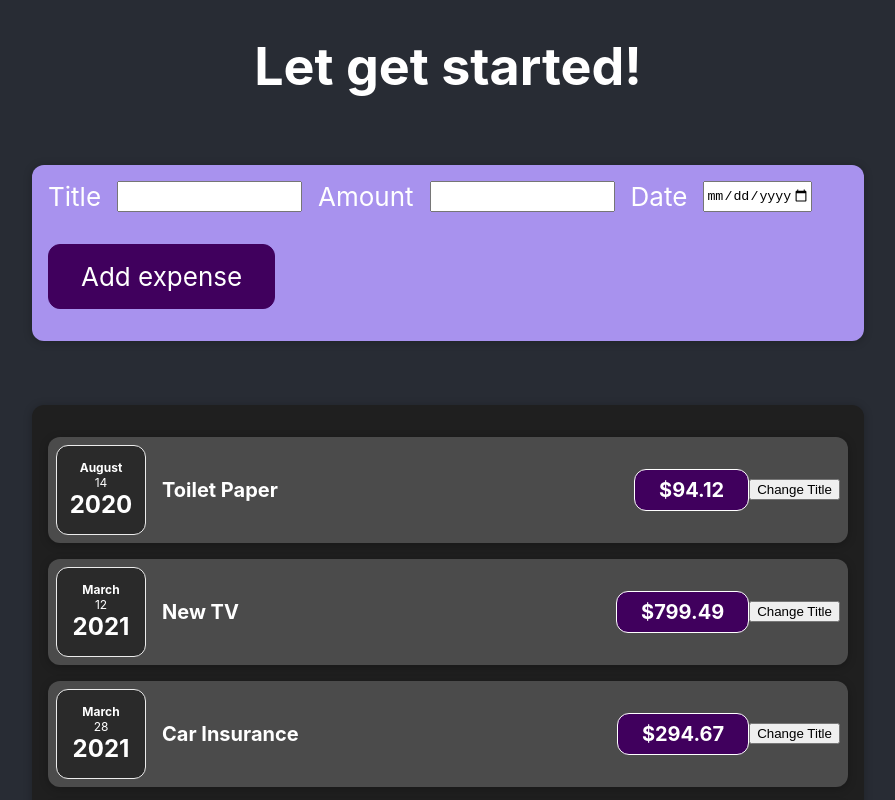
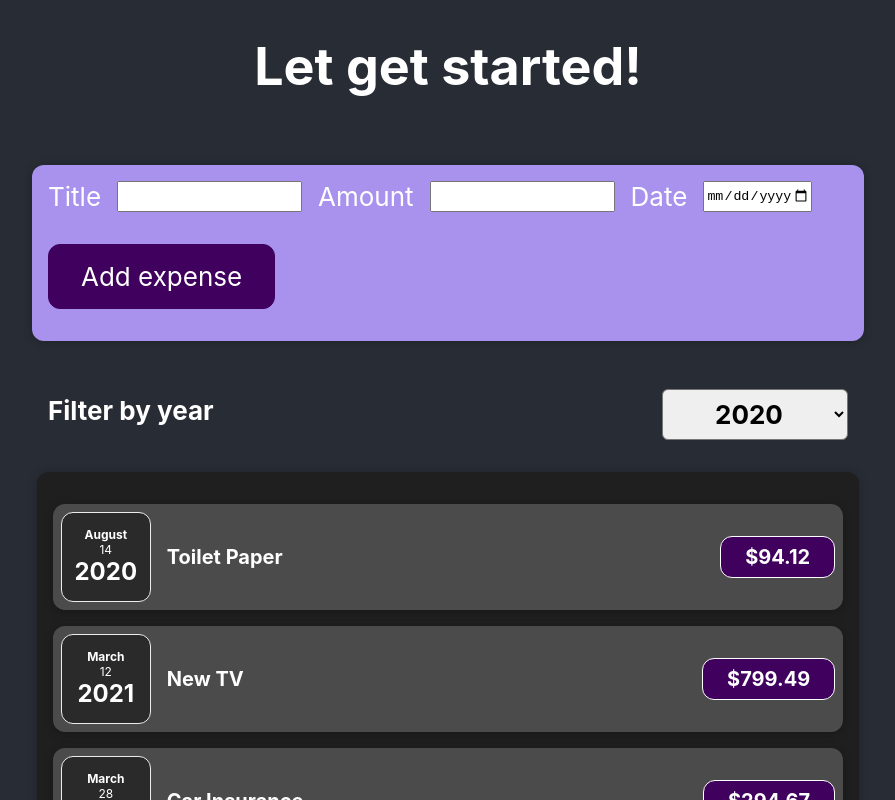
Before and after one commit to tien198/react-practice, a React (Create React App) app: page / in a window 1280 px wide. Shown: the top 800 px of the page, without its empty margins (192-1087 px from the left). Built offline with nearby package versions, Linux system fonts and the light colour scheme.

Commit message:
stateful list

```diff
--- a/src/App.jsx
+++ b/src/App.jsx
@@ -1,11 +1,10 @@
 import Expenses from "./components/Espenses/Expenses";
 import NewExpenses from "./components/NewExpenses/NewExpenses";
 import './App.css';
+import { useState } from "react";
 
-function App() {
-  const par = document.createElement('p');
-  par.textContent = 'Parameters Lorem ipsum dolor sit amet consectetur adipisicing elit. Molestiae exercitationem tenetur quae earum facere laborum cupiditate beatae quos suscipit quo quis, quia, a quidem et qui. Officia corrupti eveniet laboriosm';
-  const expenses = [
+
+const DATA_INIT = [
   {
     id: 'e1',
     title: 'Toilet Paper',
@@ -27,15 +26,22 @@
   },
 ];
 
-  document.getElementById('root').append(par);
+
+function App() {
+  // const par = document.createElement('p');
+  // par.textContent = 'Parameters Lorem ipsum dolor sit amet consectetur adipisicing elit. Molestiae exercitationem tenetur quae earum facere laborum cupiditate beatae quos suscipit quo quis, quia, a quidem et qui. Officia corrupti eveniet laboriosm';
+  // document.getElementById('root').append(par);
+
+  const [expenses, setExpenses] = useState(DATA_INIT)
 
   function addExpense(expense) {
     const expenseNew = {
       id: Math.random().toString(),
       ...expense
     }
-    expenses.push(expenseNew);
-    console.log(expenses);
+    setExpenses(prev => {
+      return [expenseNew, ...prev];
+    });
   }
 
   return (
--- /dev/null
+++ b/src/components/Espenses/ExpenseFilter.css
@@ -0,0 +1,24 @@
+.expenses-filter {
+    color: white;
+    padding: 0 1rem;
+}
+
+.expenses-filter__control {
+    display: flex;
+    width: 100%;
+    align-items: center;
+    justify-content: space-between;
+    margin: 1rem 0;
+}
+
+.expenses-filter label {
+    font-weight: bold;
+    margin-bottom: 0.5rem;
+}
+
+.expenses-filter select {
+    font: inherit;
+    padding: 0.5rem 3rem;
+    font-weight: bold;
+    border-radius: 6px;
+}
--- /dev/null
+++ b/src/components/Espenses/ExpenseFilter.jsx
@@ -0,0 +1,25 @@
+import React from 'react';
+
+import './ExpenseFilter.css';
+
+const ExpensesFilter = ({ filter, onFilterChange }) => {
+    function dropdownChangeHandler(e) {
+        onFilterChange(e.target.value);
+    }
+
+    return (
+        <div className='expenses-filter'>
+            <div className='expenses-filter__control'>
+                <label>Filter by year</label>
+                <select value={filter} onChange={dropdownChangeHandler}>
+                    <option value='2022'>2022</option>
+                    <option value='2021'>2021</option>
+                    <option value='2020'>2020</option>
+                    <option value='2019'>2019</option>
+                </select>
+            </div>
+        </div>
+    );
+};
+
+export default ExpensesFilter;
--- a/src/components/Espenses/ExpenseItem.jsx
+++ b/src/components/Espenses/ExpenseItem.jsx
@@ -5,20 +5,20 @@
 const name = new Date();
 
 function ExpenseItem({ exp }) {
-  const [title, setTitle] = useState(exp.title);
-  function clickedHandler() {
-    setTitle('updated!');
-    console.log(title);
-  };
+  // const [title, setTitle] = useState(exp.title);
+  // function clickedHandler() {
+  // setTitle('updated!');
+  // console.log(title);
+  // };
   return (
     <Card className="expense-item">
       {/* <div>{exp.date.toISOString()}</div> */}
       <ExpenseDate date={exp.date} />
       <div className="expense-item__description">
-        <h2>{title}</h2>
+        <h2>{exp.title}</h2>
         <div className="expense-item__price">${exp.amount}</div>
       </div>
-      <button onClick={clickedHandler}>Change Title</button>
+      {/* <button onClick={clickedHandler}>Change Title</button> */}
     </Card>
   );
 }
--- a/src/components/Espenses/Expenses.jsx
+++ b/src/components/Espenses/Expenses.jsx
@@ -1,15 +1,32 @@
+import { useState } from 'react';
 import ExpenseItem from './ExpenseItem';
 import Card from '../UI/Card'
+import ExpenseFilter from "./ExpenseFilter";
 import './Expenses.css';
 
 function Expenses({ items }) {
+    const [filter, setFilter] = useState('2020');
+    function filterChange(filterVal) {
+        setFilter(filterVal);
+    }
+
+    // const displayItems = [];
+    // items.forEach(e => {
+    // displayItems.push(<ExpenseItem exp={e} />)
+    // });
+    // console.log(items);
+
     return (
-        <Card className='expenses'>
-            <ExpenseItem exp={items[0]} />
-            <ExpenseItem exp={items[1]} />
-            <ExpenseItem exp={items[2]} />
-            <ExpenseItem exp={items[3]} />
-        </Card>
+        <div>
+            <ExpenseFilter filter={filter} onFilterChange={filterChange} />
+            <Card className='expenses'>
+                {items.map(e => <ExpenseItem exp={e} />)}
+                {/* <ExpenseItem exp={items[0]} /> */}
+                {/* <ExpenseItem exp={items[1]} /> */}
+                {/* <ExpenseItem exp={items[2]} /> */}
+                {/* <ExpenseItem exp={items[3]} /> */}
+            </Card>
+        </div>
     );
 }
 
--- a/src/components/NewExpenses/ExpenseForm.jsx
+++ b/src/components/NewExpenses/ExpenseForm.jsx
@@ -55,6 +55,7 @@
         setDate('');
     }
 
+
     return (
         <form onSubmit={submitHandler}>
             <div className='new-expense__controls'>
```
Lines whose indentation alone changed are shown as unchanged.
